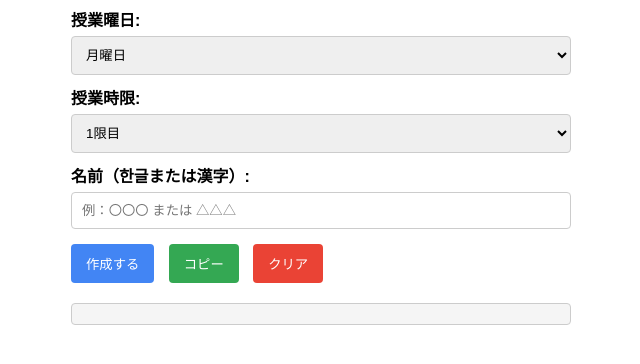
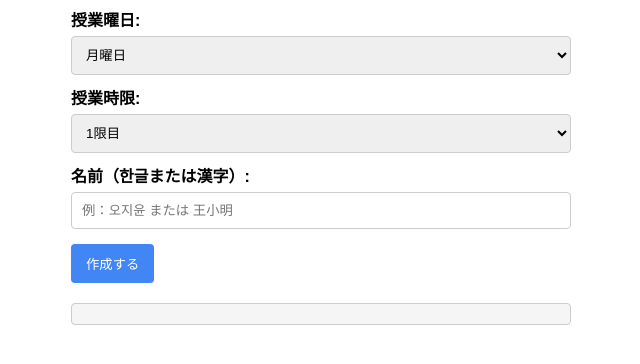
Before and after one commit to lechien71/line-name-tool-student, a plain HTML site: page index.html in a window 1280 px wide. Shown: the part 158-522 px from the top of the page, without its empty margins (319-959 px from the left). Drawn offline with Linux system fonts and the light colour scheme.

Commit message:
Add files via upload

```diff
--- a/index.html
+++ b/index.html
@@ -36,19 +36,11 @@
       padding: 10px 15px;
       border-radius: 4px;
       cursor: pointer;
-      margin-right: 10px;
-    }
-    .button-clear {
-      background-color: #ea4335;
-    }
-    .button-copy {
-      background-color: #34a853;
     }
     .result {
       margin-top: 20px;
       background: #f5f5f5;
       min-height: 20px;
-      padding: 10px;
     }
   </style>
 </head>
@@ -80,11 +72,9 @@
   </select>
 
   <label for="name">名前（한글または漢字）:</label>
-  <input type="text" id="name" placeholder="例：〇〇〇 または △△△">
+  <input type="text" id="name" placeholder="例：오지윤 または 王小明">
 
   <button onclick="generateLineName()">作成する</button>
-  <button class="button-copy" onclick="copyResult()">コピー</button>
-  <button class="button-clear" onclick="clearForm()">クリア</button>
 
   <div class="result" id="result"></div>
 
@@ -104,24 +94,6 @@
       const result = `${name} ${university}25【${dayPeriod}】`;
       document.getElementById('result').textContent = result;
     }
-
-    function copyResult() {
-      const resultText = document.getElementById('result').textContent;
-      if (!resultText) return;
-      navigator.clipboard.writeText(resultText).then(() => {
-        alert('コピーしました！');
-      }).catch(() => {
-        alert('コピーできませんでした');
-      });
-    }
-
-    function clearForm() {
-      document.getElementById('university').value = '法政';
-      document.getElementById('day').value = '月';
-      document.getElementById('period').value = '1';
-      document.getElementById('name').value = '';
-      document.getElementById('result').textContent = '';
-    }
   </script>
 </body>
 </html>
```
